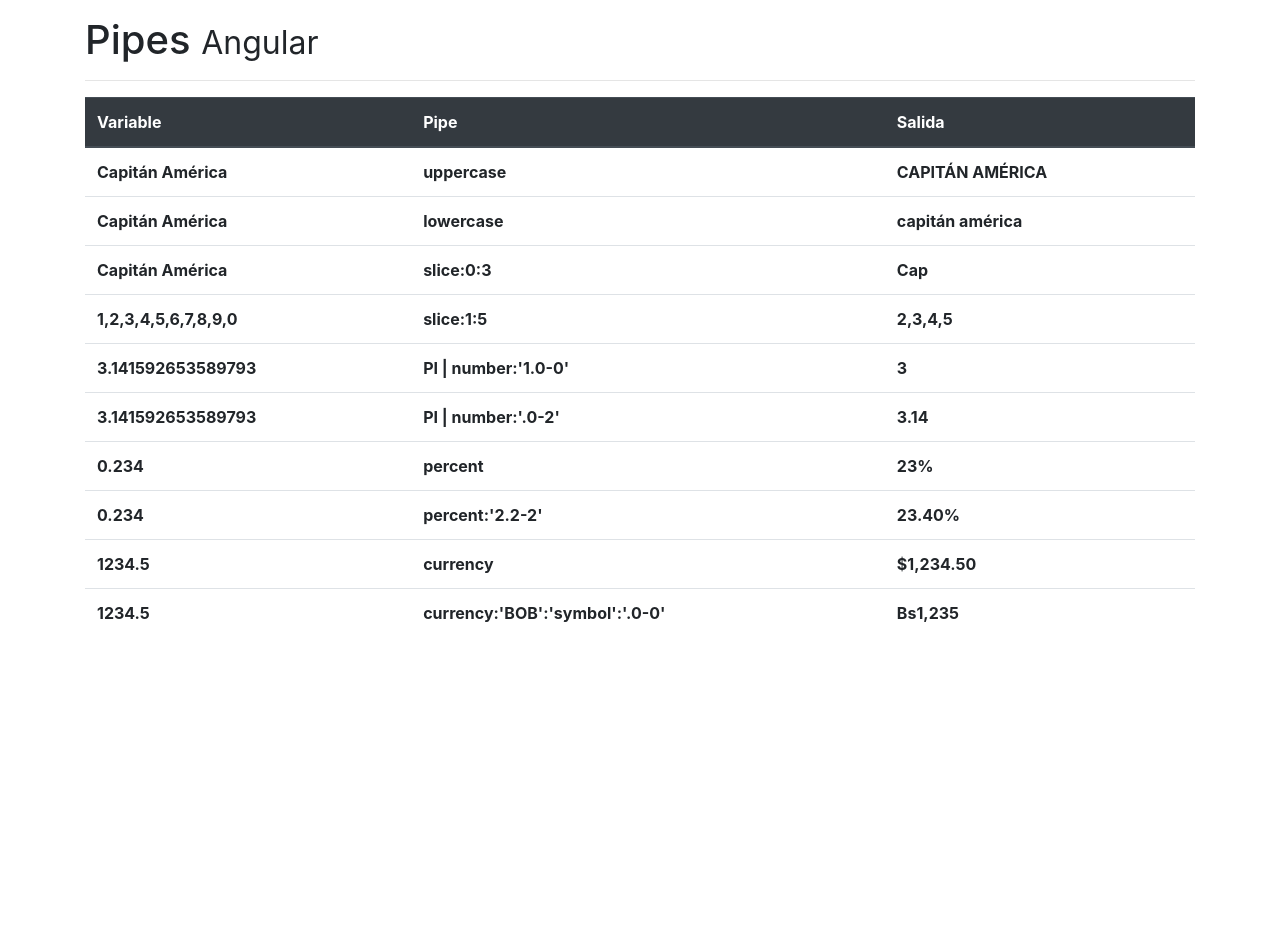
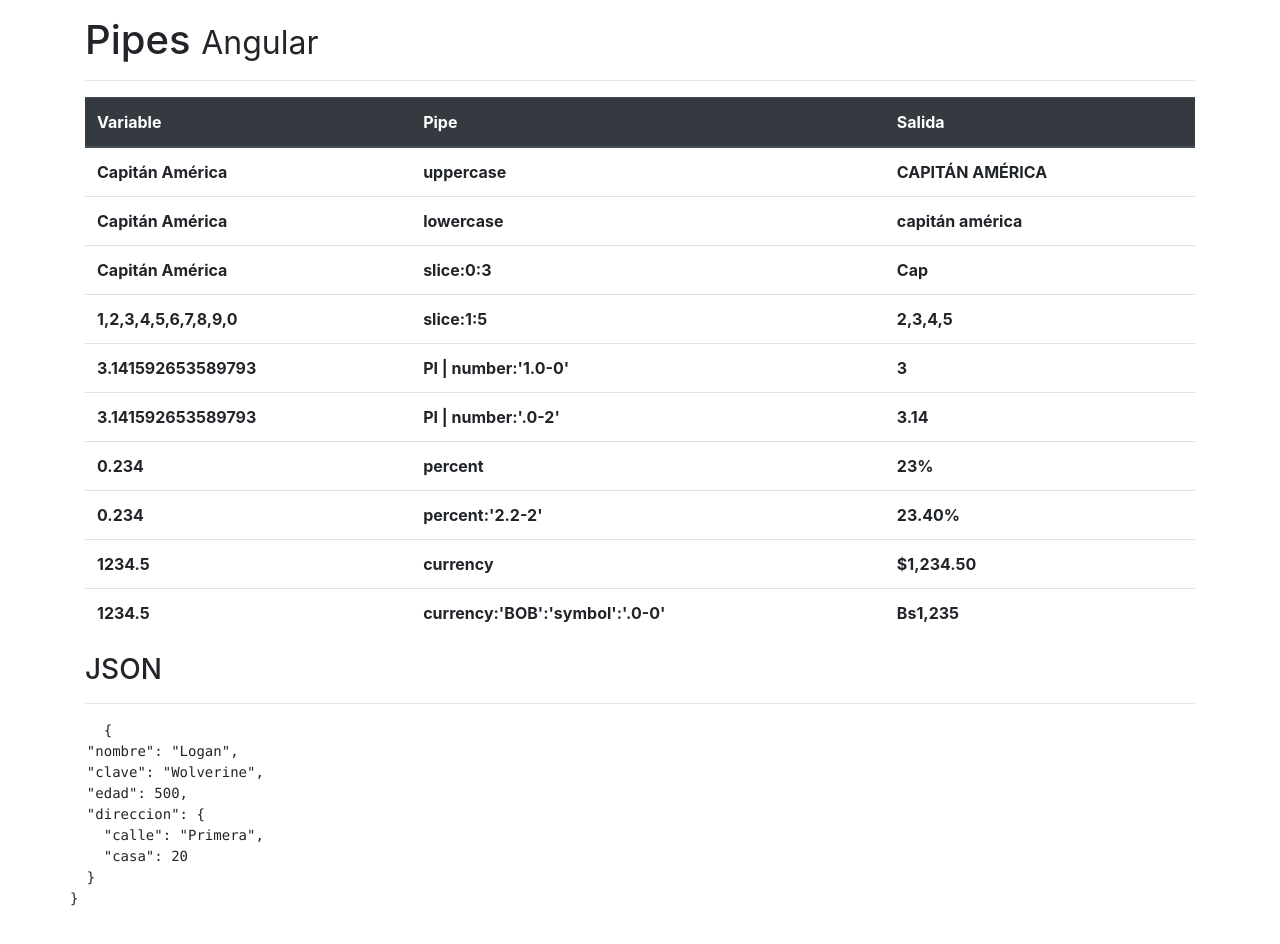
Before and after one commit to Fhranko/pipes-proyect-angular, an Angular app: page / in a window 1280 px wide. Before the commit the page ends 800 px from the top, so only its background shows below. Built offline with nearby package versions, Linux system fonts and the light colour scheme.

Commit message:
Pipe JSON

```diff
--- a/src/app/app.component.html
+++ b/src/app/app.component.html
@@ -66,4 +66,12 @@
 
     </table>
   </div>
+
 </div>
+<h3>JSON</h3>
+<hr>
+<div class="row" >
+  <pre>
+    {{heroe | json}}
+  </pre>
+</div>
--- a/src/app/app.component.ts
+++ b/src/app/app.component.ts
@@ -11,4 +11,14 @@
 	PI: number = Math.PI;
 	porcentaje: number = 0.234;
 	salario: number = 1234.5;
+
+	heroe = {
+		nombre: 'Logan',
+		clave: 'Wolverine',
+		edad: 500,
+		direccion: {
+			calle: 'Primera',
+			casa: 20
+		}
+	};
 }
```
Also changed, not shown: 1 other file (tests, documents, lock files or other folders).
